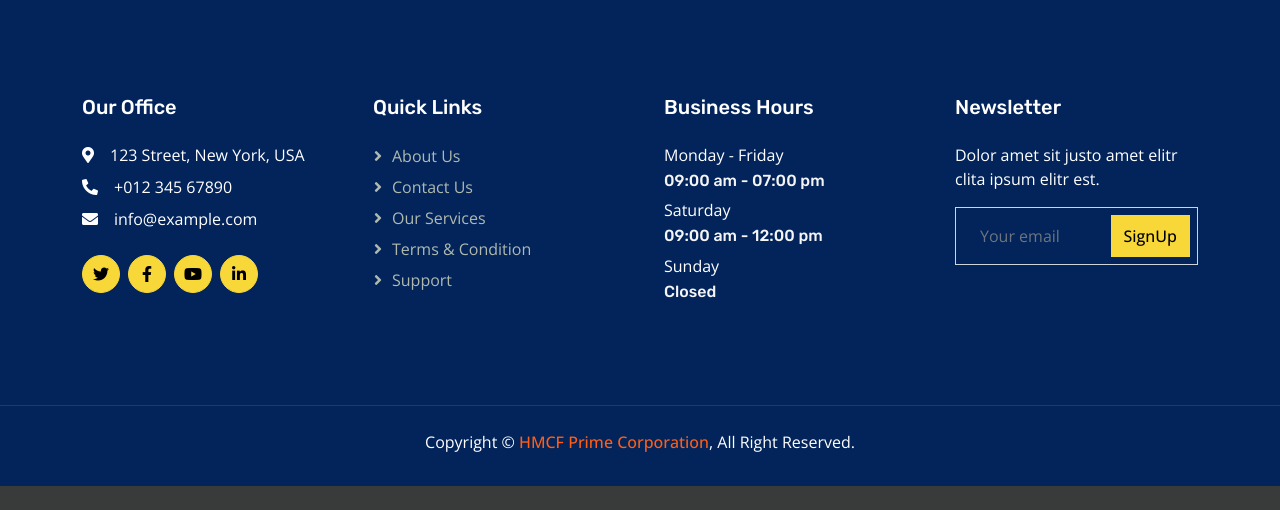
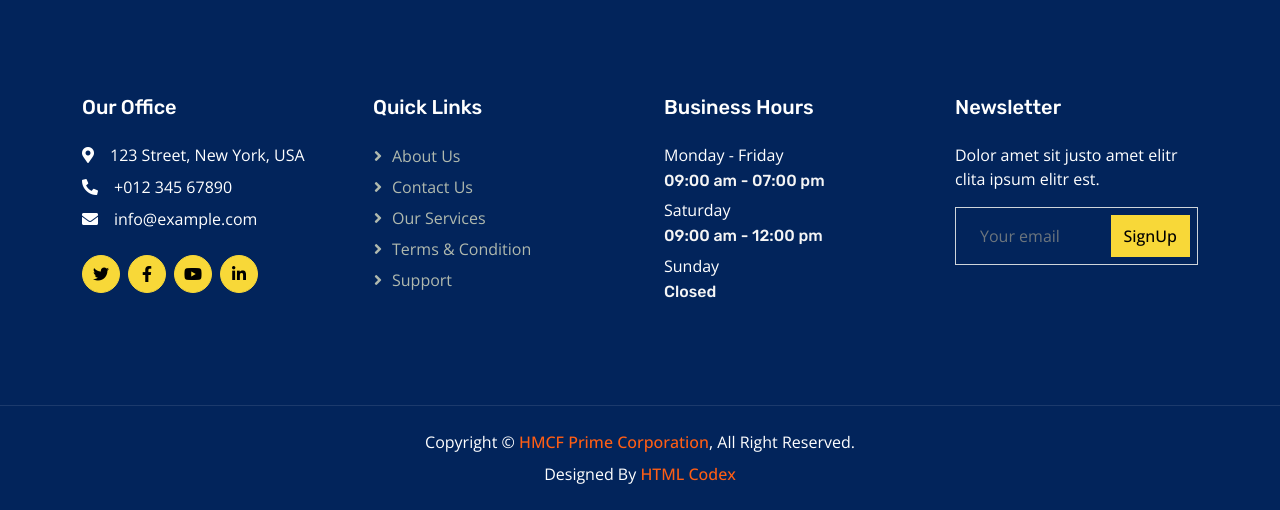
Before and after one commit to RijanLexterr/A7, a PHP site: page /SubmittedSuccess.php in a window 1280 px wide. Shown: the part 658-1168 px from the top of the page. Before the commit the page ends 1144 px from the top, so only its background shows below. Run offline with PHP 8.4, Linux system fonts and the light colour scheme; some libraries are stand-ins or nearby versions.

Commit message:
Update footertemplate.php

```diff
--- a/footertemplate.php
+++ b/footertemplate.php
@@ -1,4 +1,3 @@
-
 <?php
 
 $currentPage = basename($_SERVER['PHP_SELF']);
@@ -15,9 +14,11 @@ $currentPage = basename($_SERVER['PHP_SELF']);
                 <p class="mb-2"><i class="fa fa-envelope me-3"></i>info@example.com</p>
                 <div class="d-flex pt-3">
                     <a class="btn btn-square btn-primary rounded-circle me-2" href=""><i class="fab fa-twitter"></i></a>
-                        <a class="btn btn-square btn-primary rounded-circle me-2" href=""><i class="fab fa-facebook-f"></i></a>
+                    <a class="btn btn-square btn-primary rounded-circle me-2" href=""><i
+                            class="fab fa-facebook-f"></i></a>
                     <a class="btn btn-square btn-primary rounded-circle me-2" href=""><i class="fab fa-youtube"></i></a>
-                        <a class="btn btn-square btn-primary rounded-circle me-2" href=""><i class="fab fa-linkedin-in"></i></a>
+                    <a class="btn btn-square btn-primary rounded-circle me-2" href=""><i
+                            class="fab fa-linkedin-in"></i></a>
                 </div>
             </div>
             <div class="col-lg-3 col-md-6">
@@ -41,8 +42,10 @@ $currentPage = basename($_SERVER['PHP_SELF']);
                 <h5 class="text-white mb-4">Newsletter</h5>
                 <p>Dolor amet sit justo amet elitr clita ipsum elitr est.</p>
                 <div class="position-relative w-100">
-                        <input class="form-control bg-transparent w-100 py-3 ps-4 pe-5" type="text" placeholder="Your email" required>
-                        <button type="button" class="btn btn-primary py-2 position-absolute top-0 end-0 mt-2 me-2">SignUp</button>
+                    <input class="form-control bg-transparent w-100 py-3 ps-4 pe-5" type="text" placeholder="Your email"
+                        required>
+                    <button type="button"
+                        class="btn btn-primary py-2 position-absolute top-0 end-0 mt-2 me-2">SignUp</button>
                 </div>
             </div>
         </div>
@@ -54,9 +57,10 @@ $currentPage = basename($_SERVER['PHP_SELF']);
 <!-- Copyright Start -->
 <div class="container-fluid copyright bg-dark py-4">
     <div class="container text-center">
-            <p class="mb-2">Copyright &copy; <a class="fw-semi-bold" href="#">HMCF Prime Corporation</a>, All Right Reserved.</p>
+        <p class="mb-2">Copyright &copy; <a class="fw-semi-bold" href="#">HMCF Prime Corporation</a>, All Right
+            Reserved.</p>
         <!--/*** This template is free as long as you keep the footer author’s credit link/attribution link/backlink. If you'd like to use the template without the footer author’s credit link/attribution link/backlink, you can purchase the Credit Removal License from "https://htmlcodex.com/credit-removal". Thank you for your support. ***/-->
-
+        <p class="mb-0">Designed By <a class="fw-semi-bold" href="https://htmlcodex.com">HTML Codex</a></p>
     </div>
 </div>
 <!-- Copyright End -->
```
Lines whose indentation alone changed are shown as unchanged.
